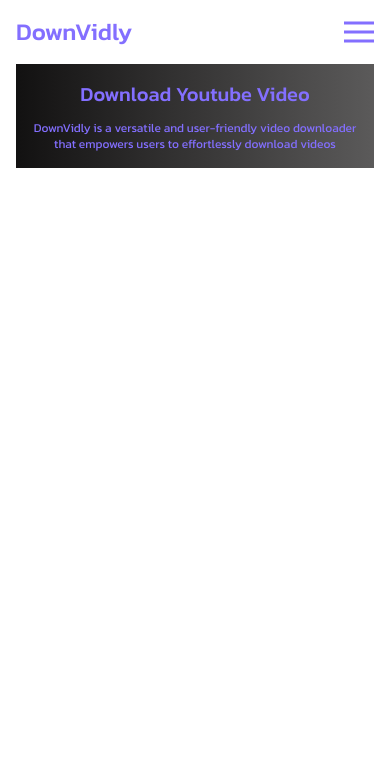
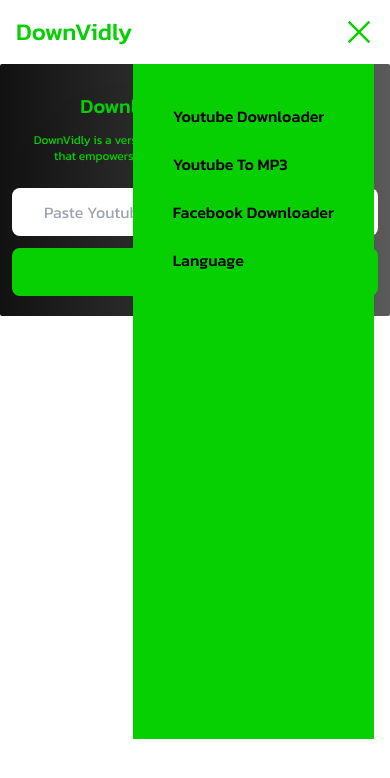
Before and after one commit to imalriyad/downVidly, a Next.js app: page / in a window 390 px wide. Both pictures are taken after a click on the element 359 px from the left and 32 px from the top of the page. Shown: the top 778 px of the page. Built offline with nearby package versions, Linux system fonts and the light colour scheme.

Commit message:
api added

```diff
--- a/app/components/hero/page.js
+++ b/app/components/hero/page.js
@@ -1,19 +1,45 @@
+"use client";
+import HeroText from "@/app/shared/heroText/page";
+import axios from "axios";
+import { useState } from "react";
+
 const Hero = () => {
+  const [url, setUrl] = useState("");
+  const [videoId, setVideoId] = useState("");
+  const [downloadLink, setDownloadLink] = useState("");
+
+  const handleDownload = async () => {
+    if (!url) {
+      return;
+    }
+    const res =
+      await axios.get(`https://ab.cococococ.com/ajax/download.php?copyright=0&format=720&url=${url}&api=dfcb6d76f2f6a9894gjkege8a4ab232222
+`);
+    setVideoId(res.data.id);
+    console.log(res);
+
+    const download = await axios.get(
+      `https://p.oceansaver.in/ajax/progress.php?id=${videoId}`
+    );
+    setDownloadLink(download.download_url);
+  };
+
   return (
-    <div className="bg-gradient-to-r from-[#121111] md:p-8 p-1 to-[#5b5a5a] h-auto w-full ">
-      <div className="text-center text-primary-color p-3 ">
-        <h1 className="md:text-3xl lg:text-4xl xl:text-5xl text-xl font-medium  text-primary-color ">
-          Download Youtube Video{" "}
-        </h1>
-        <p className="lg:w-8/12 mx-auto md:pt-6 pt-3 md:text-sm text-xs">
-          DownVidly is a versatile and user-friendly video downloader that
-          empowers users to effortlessly download videos
-          <span className="hidden md:inline">
-            from various platforms. With support for multiple formats like MP4
-            and MP3, DownVidly ensures high-quality downloads with just a few
-            clicks.
-          </span>
-        </p>
+    <div className="bg-gradient-to-r from-[#121111] md:p-8 p-1 to-[#5b5a5a] rounded-sm h-auto w-full ">
+      <HeroText></HeroText>
+      <div className="mx-auto text-center py-4 px-2 relative max-w-xl">
+        <input
+          onChange={(e) => setUrl(e.target.value)}
+          type="text"
+          placeholder="Paste Youtube Video Link Here"
+          className="px-8 outline-none rounded-lg py-3 w-full"
+        />{" "}
+        <button
+          onClick={handleDownload}
+          className="px-6 py-3 bg-primary-color lg:w-auto w-full text-black lg:rounded-r-lg lg:rounded-l-none lg:mt-0 md:mt-4 mt-3 rounded-lg font-medium lg:absolute right-0"
+        >
+         Download
+        </button>
       </div>
     </div>
   );
--- a/app/components/navbar/page.js
+++ b/app/components/navbar/page.js
@@ -1,13 +1,33 @@
-
+"use client";
+import { useState } from "react";
 const Navbar = () => {
-  const isOpen = false;
+  const [isOpen, setOpen] = useState(false);
   return (
-    <div className="flex justify-between py-4 items-center">
+    <div className="flex justify-between py-4 lg:px-0 px-4 items-center">
       <div className="md:text-3xl text-2xl font-medium  text-primary-color capitalize">
         DownVidly
       </div>
+
+      {/* Mobile side menu */}
+      <div className={isOpen ? "block" : "hidden"}>
+        <ul className="list-none p-10 absolute  right-4 h-[80vh] top-16 z-10 lg:hidden gap-6 font-medium flex flex-col bg-primary-color ">
+          <li className="hover:text-primary-black hover:underline cursor-pointer ">
+            Youtube Downloader
+          </li>
+          <li className="hover:text-primary-black hover:underline cursor-pointer ">
+            Youtube To MP3
+          </li>
+          <li className="hover:text-primary-black hover:underline cursor-pointer ">
+            Facebook Downloader
+          </li>
+          <li className="hover:text-primary-black hover:underline cursor-pointer ">
+            Language
+          </li>
+        </ul>
+      </div>
+
+      {/* Desktop nav menu */}
       <div>
-
         <ul className="list-none lg:flex gap-6 font-medium hidden ">
           <li className="hover:text-primary-color hover:underline cursor-pointer ">
             Youtube Downloader
@@ -23,7 +43,11 @@
           </li>
         </ul>
 
-          <div className="lg:hidden block cursor-pointer">
+        <div
+          onClick={() => setOpen(!isOpen)}
+          className="lg:hidden block cursor-pointer"
+        >
+          {!isOpen ? (
             <svg
               xmlns="http://www.w3.org/2000/svg"
               x="0px"
@@ -31,12 +55,24 @@
               width={30}
               height={30}
               viewBox="0 0 50 50"
-              style={{ fill: "#836FFF" }}
+              style={{ fill: "#06D001" }}
             >
               <path d="M 0 7.5 L 0 12.5 L 50 12.5 L 50 7.5 Z M 0 22.5 L 0 27.5 L 50 27.5 L 50 22.5 Z M 0 37.5 L 0 42.5 L 50 42.5 L 50 37.5 Z"></path>
             </svg>
+          ) : (
+            <svg
+              xmlns="http://www.w3.org/2000/svg"
+              x="0px"
+              y="0px"
+              width={30}
+              height={30}
+              viewBox="0 0 50 50"
+              style={{ fill: "#06D001" }}
+            >
+              <path d="M 9.15625 6.3125 L 6.3125 9.15625 L 22.15625 25 L 6.21875 40.96875 L 9.03125 43.78125 L 25 27.84375 L 40.9375 43.78125 L 43.78125 40.9375 L 27.84375 25 L 43.6875 9.15625 L 40.84375 6.3125 L 25 22.15625 Z"></path>
+            </svg>
+          )}
         </div>
-
       </div>
     </div>
   );
--- a/app/page.js
+++ b/app/page.js
@@ -3,7 +3,7 @@
 
 export default function Home() {
   return (
-    <div className="max-w-screen-xl lg:px-24 md:px-14 px-4 mx-auto">
+    <div className="max-w-screen-xl lg:px-24 md:px-14 mx-auto">
       <Navbar></Navbar>
       <Hero></Hero>
     </div>
--- /dev/null
+++ b/app/shared/heroText/page.js
@@ -0,0 +1,24 @@
+
+
+const HeroText = () => {
+    return (
+      <>
+        <div className="text-center drop-shadow-2xl text-primary-color p-6 md:pb-6 pb-2 ">
+          <h1 className="md:text-3xl lg:text-4xl xl:text-5xl text-xl font-medium  text-primary-color ">
+            Download Youtube Video{" "}
+          </h1>
+          <p className="lg:w-8/12 mx-auto md:pt-6 pt-3 md:text-base text-xs">
+            DownVidly is a versatile and user-friendly video downloader that
+            empowers users to effortlessly download videos
+            <span className="hidden md:inline">
+              from various platforms. With support for multiple formats like MP4
+              and MP3, DownVidly ensures high-quality downloads with just a few
+              clicks.
+            </span>
+          </p>
+        </div>
+      </>
+    );
+};
+
+export default HeroText;
--- a/package.json
+++ b/package.json
@@ -9,6 +9,7 @@
     "lint": "next lint"
   },
   "dependencies": {
+    "axios": "^1.7.3",
     "next": "14.2.5",
     "react": "^18",
     "react-dom": "^18"
--- a/tailwind.config.js
+++ b/tailwind.config.js
@@ -8,9 +8,8 @@
   theme: {
     extend: {
       colors: {
-        "primary-color": "#836FFF",
+        "primary-color": "#06D001",
       },
-
     },
   },
   plugins: [],
```
Also changed, not shown: 1 other file (tests, documents, lock files or other folders). Lines whose indentation alone changed are shown as unchanged.
